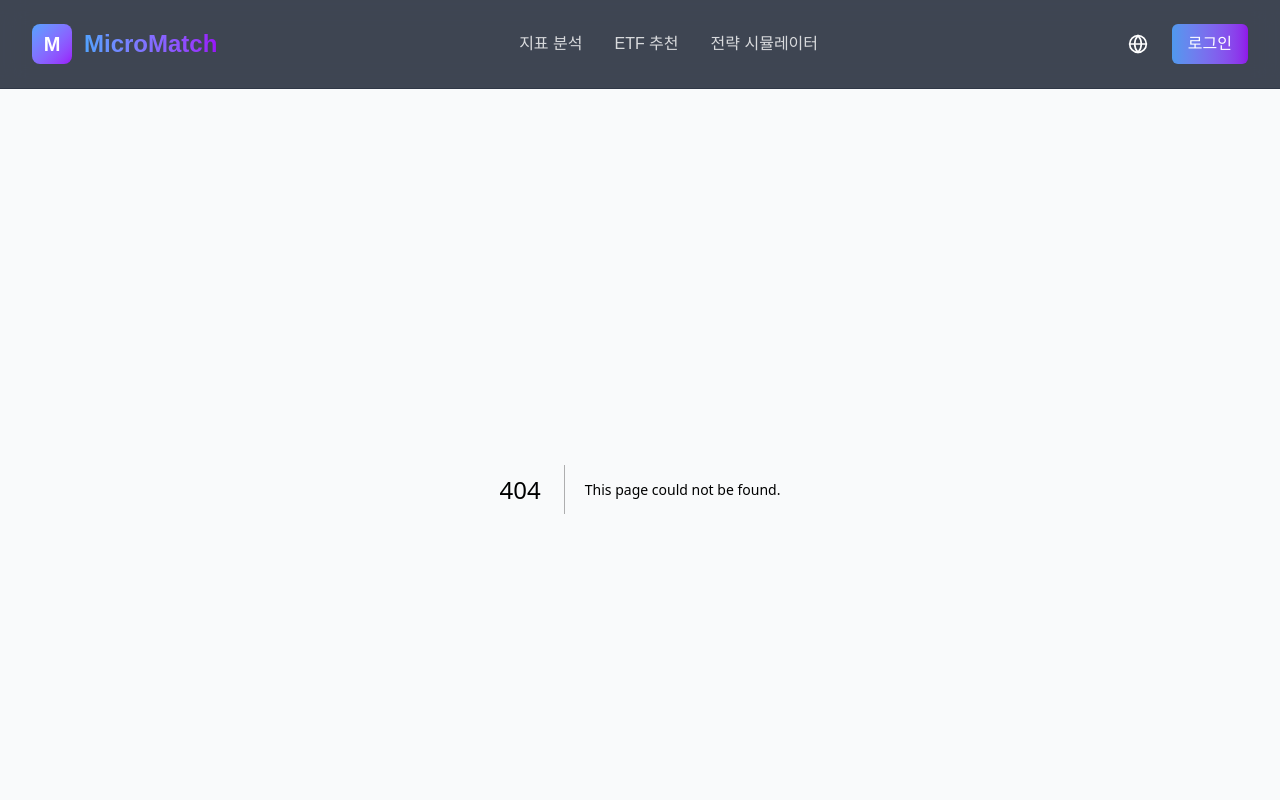
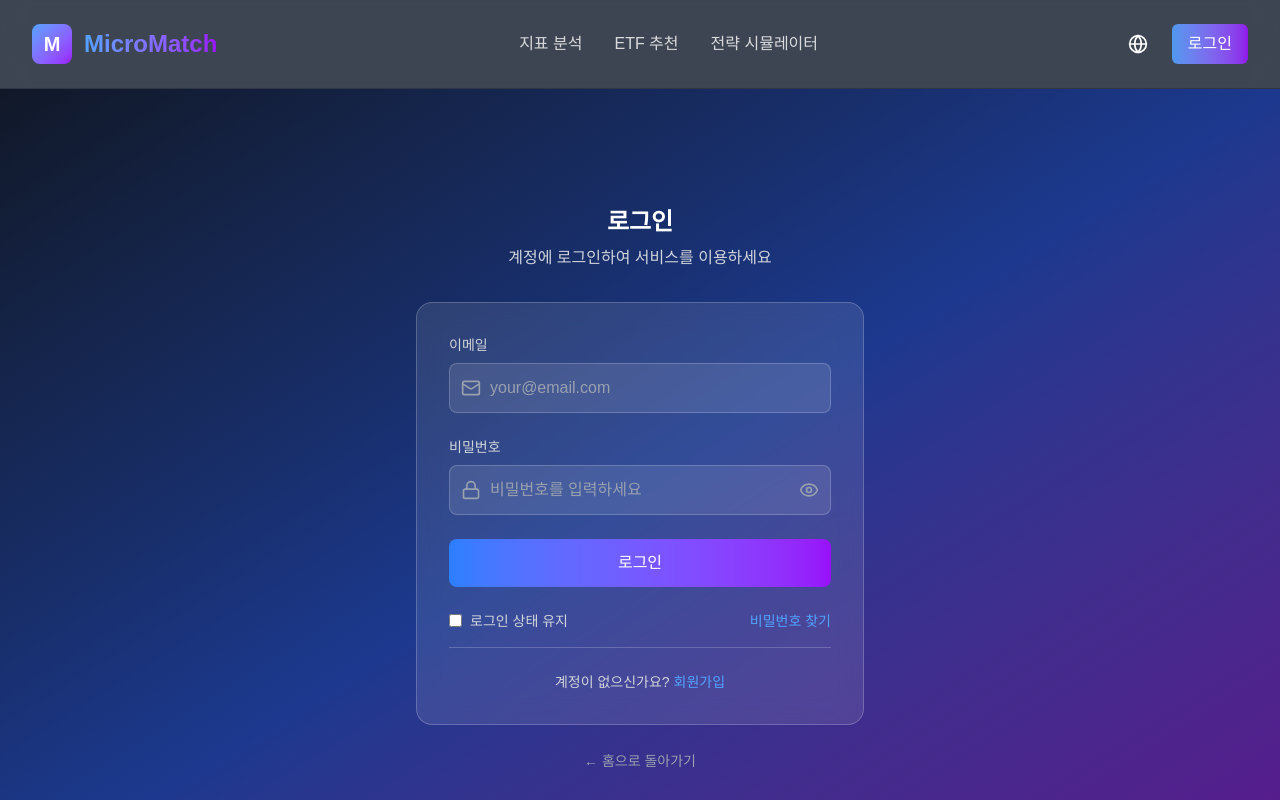
Before and after one commit to mungyun1/macro-match, a Next.js app: page /login in a window 1280 px wide. Before the commit this address had no page. Shown: the top 800 px of the page. Built offline with nearby package versions, Linux system fonts and the light colour scheme.

Commit message:
Feat: 로그인 페이지 생성

```diff
--- /dev/null
+++ b/src/app/login/page.tsx
@@ -0,0 +1,183 @@
+"use client";
+
+import { useState } from "react";
+import Link from "next/link";
+import { useRouter } from "next/navigation";
+import { Eye, EyeOff, Mail, Lock } from "lucide-react";
+
+export default function LoginPage() {
+  const router = useRouter();
+  const [formData, setFormData] = useState({
+    email: "",
+    password: "",
+  });
+  const [showPassword, setShowPassword] = useState(false);
+  const [isLoading, setIsLoading] = useState(false);
+  const [error, setError] = useState("");
+
+  const handleInputChange = (e: React.ChangeEvent<HTMLInputElement>) => {
+    const { name, value } = e.target;
+    setFormData((prev) => ({
+      ...prev,
+      [name]: value,
+    }));
+    // 에러 메시지 초기화
+    if (error) setError("");
+  };
+
+  const handleSubmit = async (e: React.FormEvent) => {
+    e.preventDefault();
+    setIsLoading(true);
+    setError("");
+
+    try {
+      // 실제 로그인 API 호출이 들어갈 자리
+      // 예시: const response = await loginAPI(formData);
+
+      // 임시 로그인 로직 (실제로는 API 호출)
+      if (formData.email && formData.password) {
+        localStorage.setItem("isLoggedIn", "true");
+        localStorage.setItem("userEmail", formData.email);
+
+        // 로그인 성공 후 홈페이지로 이동
+        router.push("/");
+      } else {
+        setError("이메일과 비밀번호를 모두 입력해주세요.");
+      }
+    } catch {
+      setError("로그인에 실패했습니다. 다시 시도해주세요.");
+    } finally {
+      setIsLoading(false);
+    }
+  };
+
+  return (
+    <div className="min-h-screen bg-gradient-to-br from-gray-900 via-blue-900 to-purple-900 flex items-center justify-center px-4">
+      <div className="w-full max-w-md">
+        <div className="text-center mb-8">
+          <h2 className="text-2xl font-bold text-white mb-2">로그인</h2>
+          <p className="text-gray-300">계정에 로그인하여 서비스를 이용하세요</p>
+        </div>
+
+        {/* 로그인 폼 */}
+        <div className="bg-white/10 backdrop-blur-md rounded-2xl p-8 border border-white/20">
+          <form onSubmit={handleSubmit} className="space-y-6">
+            {/* 이메일 입력 */}
+            <div>
+              <label
+                htmlFor="email"
+                className="block text-sm font-medium text-gray-300 mb-2"
+              >
+                이메일
+              </label>
+              <div className="relative">
+                <Mail className="absolute left-3 top-1/2 transform -translate-y-1/2 text-gray-400 h-5 w-5" />
+                <input
+                  type="email"
+                  id="email"
+                  name="email"
+                  value={formData.email}
+                  onChange={handleInputChange}
+                  className="w-full pl-10 pr-4 py-3 bg-white/10 border border-white/20 rounded-lg text-white placeholder-gray-400 focus:outline-none focus:ring-2 focus:ring-blue-500 focus:border-transparent transition-all"
+                  placeholder="your@email.com"
+                  required
+                />
+              </div>
+            </div>
+
+            {/* 비밀번호 입력 */}
+            <div>
+              <label
+                htmlFor="password"
+                className="block text-sm font-medium text-gray-300 mb-2"
+              >
+                비밀번호
+              </label>
+              <div className="relative">
+                <Lock className="absolute left-3 top-1/2 transform -translate-y-1/2 text-gray-400 h-5 w-5" />
+                <input
+                  type={showPassword ? "text" : "password"}
+                  id="password"
+                  name="password"
+                  value={formData.password}
+                  onChange={handleInputChange}
+                  className="w-full pl-10 pr-12 py-3 bg-white/10 border border-white/20 rounded-lg text-white placeholder-gray-400 focus:outline-none focus:ring-2 focus:ring-blue-500 focus:border-transparent transition-all"
+                  placeholder="비밀번호를 입력하세요"
+                  required
+                />
+                <button
+                  type="button"
+                  onClick={() => setShowPassword(!showPassword)}
+                  className="absolute right-3 top-1/2 transform -translate-y-1/2 text-gray-400 hover:text-white transition-colors"
+                >
+                  {showPassword ? (
+                    <EyeOff className="h-5 w-5" />
+                  ) : (
+                    <Eye className="h-5 w-5" />
+                  )}
+                </button>
+              </div>
+            </div>
+
+            {/* 에러 메시지 */}
+            {error && (
+              <div className="text-red-400 text-sm bg-red-400/10 border border-red-400/20 rounded-lg p-3">
+                {error}
+              </div>
+            )}
+
+            {/* 로그인 버튼 */}
+            <button
+              type="submit"
+              disabled={isLoading}
+              className="w-full py-3 px-4 bg-gradient-to-r from-blue-500 to-purple-600 text-white font-medium rounded-lg hover:from-blue-600 hover:to-purple-700 focus:outline-none focus:ring-2 focus:ring-blue-500 focus:ring-offset-2 focus:ring-offset-gray-900 transition-all disabled:opacity-50 disabled:cursor-not-allowed"
+            >
+              {isLoading ? "로그인 중..." : "로그인"}
+            </button>
+          </form>
+
+          {/* 추가 링크들 */}
+          <div className="mt-6 text-center space-y-4">
+            <div className="flex items-center justify-between text-sm">
+              <label className="flex items-center text-gray-300">
+                <input
+                  type="checkbox"
+                  className="mr-2 rounded border-gray-600 bg-white/10 text-blue-500 focus:ring-blue-500 focus:ring-offset-gray-900"
+                />
+                로그인 상태 유지
+              </label>
+              <Link
+                href="/forgot-password"
+                className="text-blue-400 hover:text-blue-300 transition-colors"
+              >
+                비밀번호 찾기
+              </Link>
+            </div>
+
+            <div className="border-t border-white/20 pt-6">
+              <p className="text-gray-300 text-sm">
+                계정이 없으신가요?{" "}
+                <Link
+                  href="/signup"
+                  className="text-blue-400 hover:text-blue-300 font-medium transition-colors"
+                >
+                  회원가입
+                </Link>
+              </p>
+            </div>
+          </div>
+        </div>
+
+        {/* 홈으로 돌아가기 */}
+        <div className="text-center mt-6">
+          <Link
+            href="/"
+            className="text-gray-400 hover:text-white transition-colors text-sm"
+          >
+            ← 홈으로 돌아가기
+          </Link>
+        </div>
+      </div>
+    </div>
+  );
+}
--- a/src/components/Footer.tsx
+++ b/src/components/Footer.tsx
@@ -1,6 +1,6 @@
 export default function Footer() {
   return (
-    <footer className="bg-gray-800 text-white py-6 sm:py-8 mt-8 sm:mt-12">
+    <footer className="bg-gray-800 text-white py-8">
       <div className="max-w-7xl mx-auto px-4 sm:px-6 lg:px-8">
         <div className="text-center">
           <p className="text-sm sm:text-base">
--- a/src/components/Header.tsx
+++ b/src/components/Header.tsx
@@ -26,15 +26,6 @@ export default function Header() {
   };
 
   const currentPage = getCurrentPage();
-
-  // 로그인 처리 함수
-  const handleLogin = () => {
-    if (!isLoggedIn) {
-      // 로그인 로직 (실제로는 API 호출 등이 들어갈 수 있음)
-      localStorage.setItem("isLoggedIn", "true");
-      setIsLoggedIn(true);
-    }
-  };
 
   const getNavItemClass = (page: string) => {
     if (currentPage === page) {
@@ -94,12 +85,11 @@ export default function Header() {
                 </button>
               </Link>
             ) : (
-              <button
-                onClick={handleLogin}
-                className="px-4 py-2 text-white bg-gradient-to-r from-blue-400/90 to-purple-600/90 rounded-md hover:from-blue-400 hover:to-purple-600 transition-all"
-              >
-                로그인
-              </button>
+              <Link href="/login">
+                <button className="cursor-pointer px-4 py-2 text-white bg-gradient-to-r from-blue-400/90 to-purple-600/90 rounded-md hover:from-blue-400 hover:to-purple-600 transition-all">
+                  로그인
+                </button>
+              </Link>
             )}
           </div>
 
@@ -171,12 +161,11 @@ export default function Header() {
                     </button>
                   </Link>
                 ) : (
-                  <button
-                    onClick={handleLogin}
-                    className="w-full px-4 py-2 text-white bg-gradient-to-r from-blue-400/90 to-purple-600/90 rounded-md hover:from-blue-400 hover:to-purple-600 transition-all mb-2"
-                  >
-                    로그인
-                  </button>
+                  <Link href="/login">
+                    <button className="w-full px-4 py-2 text-white bg-gradient-to-r from-blue-400/90 to-purple-600/90 rounded-md hover:from-blue-400 hover:to-purple-600 transition-all mb-2">
+                      로그인
+                    </button>
+                  </Link>
                 )}
               </div>
             </nav>
```
